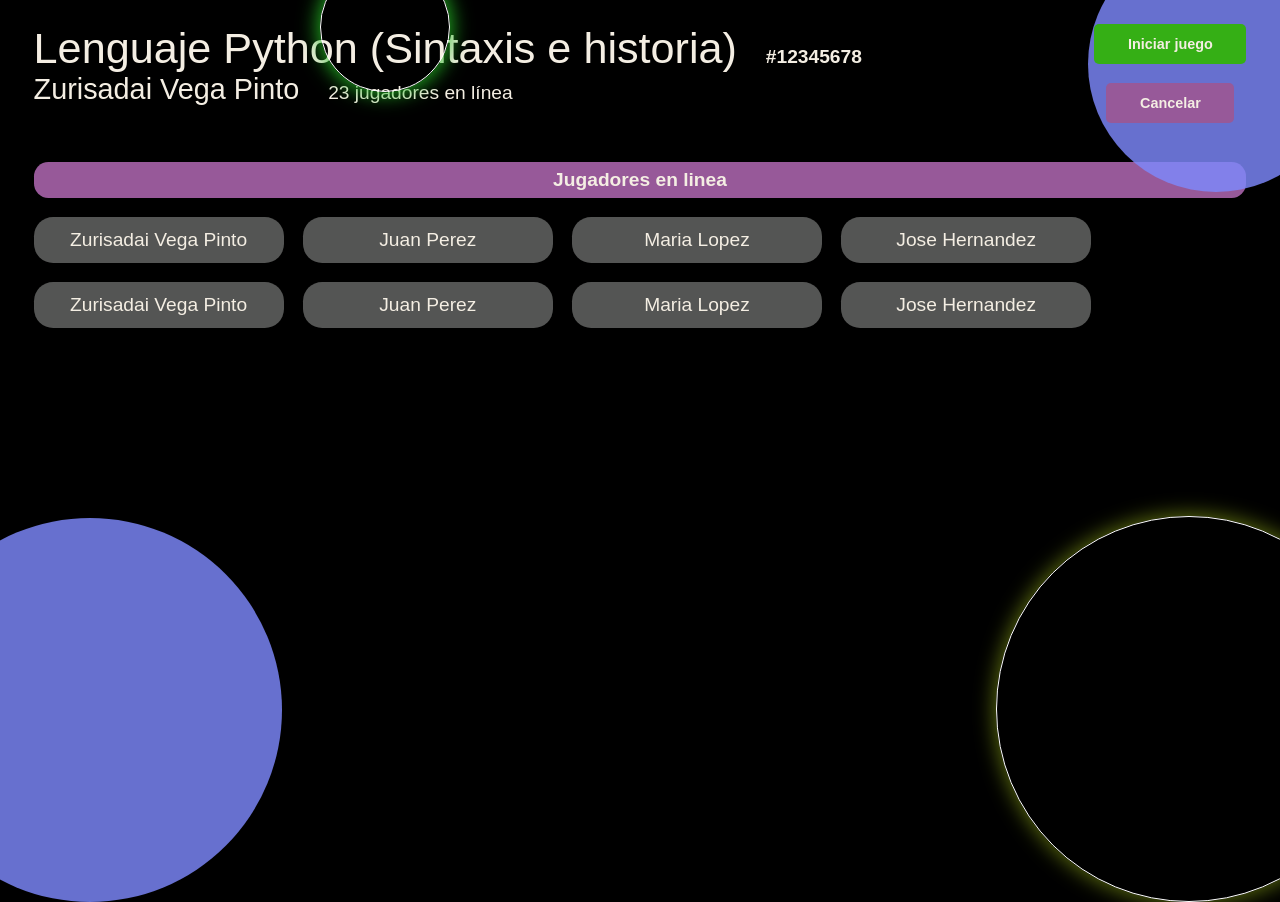
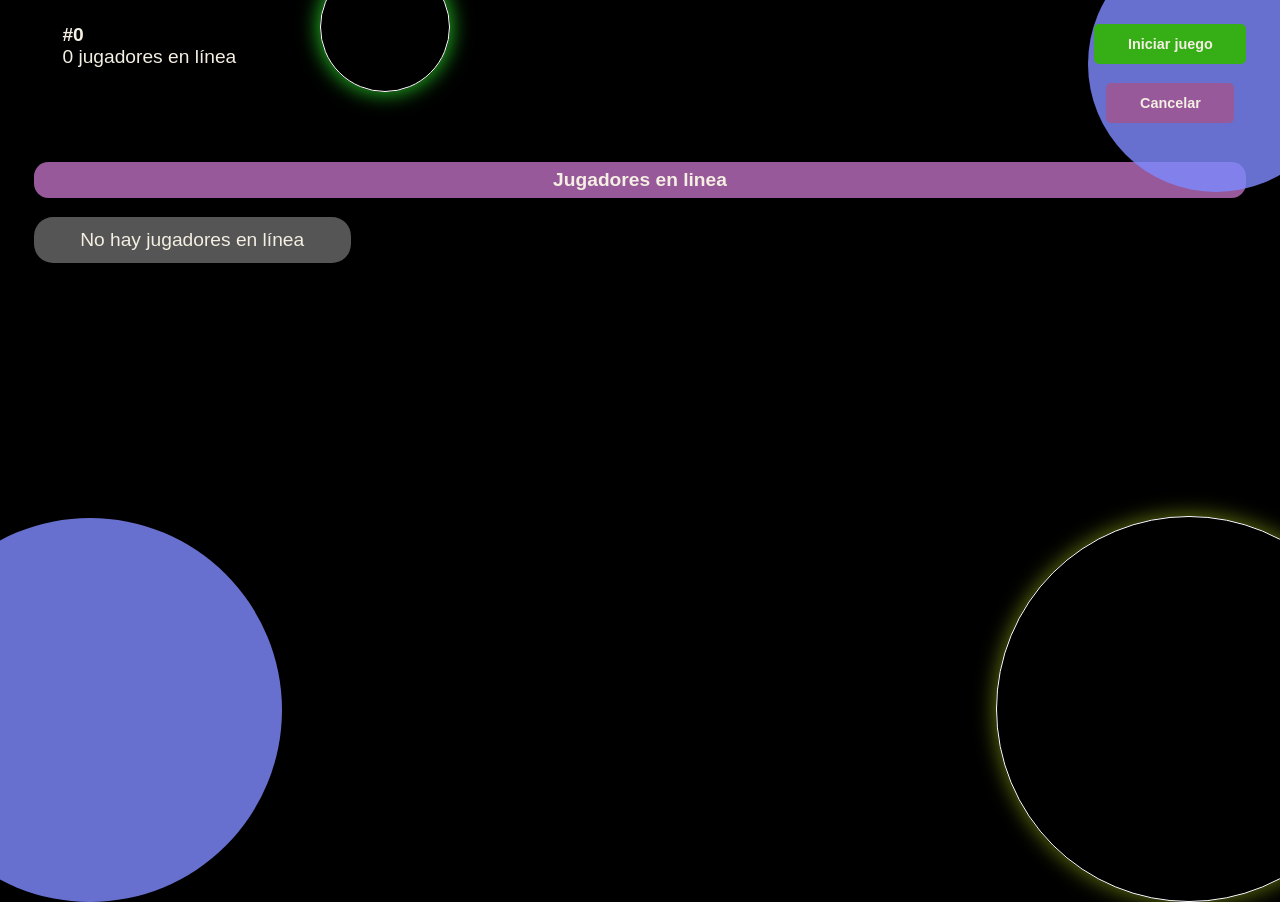
Before and after one commit to RAH-Code-dev/memorama, a Next.js app in the folder frontend/: page /iniciar in a window 1280 px wide. Shown: the top 902 px of the page. Built offline with nearby package versions, Linux system fonts and the light colour scheme; a web font is replaced by a local one.

Commit message:
Iniciar page almost ready + Stats page WIP

```diff
--- a/frontend/src/app/iniciar/page.jsx
+++ b/frontend/src/app/iniciar/page.jsx
@@ -1,22 +1,21 @@
-import HostHeader from "@/components/host/HostHeader"
-import MainButton from "@/components/MainButton"
-import styles from '@/styles/pages/Iniciar.module.css'
+'use client';
+import useGameInfoLogic from "@/libs/helpers/host/useGameInfoLogic";
 
-import { DummyGame, DummySubroom } from "@/libs/Dummy"
-
-/*
- * Dummy Data
- */
-const GameInfo = DummyGame
-const { players : a } = DummySubroom
-const players = [ ...a, ...a]
+import styles from '@/styles/pages/Iniciar.module.css';
+import HostHeader from "@/components/host/HostHeader";
+import MainButton from "@/components/MainButton";
 
 export default function page() {
+  const { gameInfo, players, startGame } = useGameInfoLogic();
+
   return (
     <main className={styles.Iniciar__main} >
 
-      <HostHeader gameInfo={GameInfo} >
-        <MainButton msg={'Iniciar juego'} />
+      <HostHeader gameInfo={ gameInfo } >
+        <MainButton
+          msg={'Iniciar juego'}
+          onclick={ startGame }
+        />
         <MainButton level={2} msg={'Cancelar'} />
       </HostHeader>
 
@@ -27,6 +26,10 @@ export default function page() {
         <section className={styles.Iniciar__Players}>
           { players.map( ( player, key ) => <p key={key} className={styles.Iniciar__Player} >{player.name}</p> ) }
         </section>
+        {
+          gameInfo.playersOnline == 0 &&
+          <p className={styles.Iniciar__Player} >No hay jugadores en línea</p>
+        }
 
       </section>
 
--- /dev/null
+++ b/frontend/src/libs/helpers/host/useGameInfoLogic.js
@@ -0,0 +1,78 @@
+import { useSearchParams, useRouter } from "next/navigation";
+import { useEffect, useState } from "react";
+
+import { getStudentsGame } from "@/services/GetAlumnosPartida";
+
+export default function useGameInfoLogic() {
+  const searchParams = useSearchParams();
+  const router = useRouter();
+
+  const [ queryParams, setQueryParams] = useState({ profesorID: 0, partidaID: 0 });
+  const [ gameInfo, setGameInfo ] = useState({ gameName : '', gameID : 0, teacherName : '', playersOnline : 0 });
+  const [ players, setPlayers ] = useState([]);
+
+  const startGame = () => {
+    const query = new URLSearchParams( queryParams ).toString();
+
+    router.push(`/stats?${query}`);
+  }
+
+  /*
+   * Get the query params
+   */
+  useEffect(() => {
+    const profesorID = searchParams.get("profesorID");
+    const partidaID = searchParams.get("partidaID");
+
+    if (profesorID && partidaID) {
+      setQueryParams({
+        profesorID: parseInt( profesorID ),
+        partidaID: parseInt( partidaID )
+      });
+    }
+  }, [ searchParams ]);
+
+  /*
+   * Set the gameID
+   */
+  useEffect(() => {
+    setGameInfo({ ...gameInfo, gameID: parseInt( queryParams.partidaID ) });
+  }, [ queryParams ]);
+
+  /*
+   * Get online players
+   */
+  useEffect(() => {
+    const getGameInfo = async () => {
+      const gameStudents = await getStudentsGame( queryParams.partidaID );
+
+      if ( gameStudents ) setPlayers( gameStudents );
+      else console.log('Error fetching students');
+    }
+
+    if ( queryParams.partidaID ) {
+      getGameInfo();
+
+      const intervalId = setInterval(() => {
+        getGameInfo();
+      }, 3000); // Fetch every 3 seconds
+
+      return () => clearInterval(intervalId); // Clear interval on unmount
+    }
+
+  }, [ queryParams ]);
+
+  /*
+   * Update the players online count
+   */
+  useEffect(() => {
+    setGameInfo({ ...gameInfo, playersOnline: players.length });
+  }, [ players ]);
+
+  return {
+    queryParams,
+    gameInfo,
+    players,
+    startGame
+  }
+}
--- a/frontend/src/services/GetAlumnosPartida.js
+++ b/frontend/src/services/GetAlumnosPartida.js
@@ -1,16 +1,17 @@
-export const getStudentsSubGame = async (partidaID) => {
+export const getStudentsGame = async (partidaID) => {
   const res = await fetch(
     `http://127.0.0.1:8000/api/partida/alumnos/${partidaID}/`,
     {
       method: "GET",
       headers: { "Content-Type": "application/json" },
-      body: {},
     }
   );
 
   if (!res.ok) {
-    console.log(res);
-    throw new Error(res);
+    console.log(res)
+    // In case of error, return undefined
+    // This will be handled in the component
+    return undefined;
   }
 
   return res.json();
--- a/frontend/src/services/GetAlumnosSubpartida.js
+++ b/frontend/src/services/GetAlumnosSubpartida.js
@@ -1,4 +1,4 @@
-export const getStudentsGame = async (subpartidaID) => {
+export const getStudentsSubGame = async (subpartidaID) => {
   const res = await fetch(
     `http://127.0.0.1:8000/api/subpartida/alumnos/${subpartidaID}/`,
     {
--- a/frontend/src/services/crearPartida.js
+++ b/frontend/src/services/crearPartida.js
@@ -7,7 +7,9 @@ export const CreateGame = async (data) => {
 
   if (!res.ok) {
     console.log(res)
-    throw new Error(res);
+    // In case of error, return undefined
+    // This will be handled in the component
+    return undefined;
   }
 
   return res.json();
```
Also changed, not shown: frontend/src/app/stats/page.jsx (+7 -3 lines), frontend/src/components/host/GameForm.jsx (+17 -7 lines), frontend/src/libs/helpers/host/useSubRoomLogic.js (added, +10 -0 lines), 1 other file (tests, documents, lock files or other folders).
